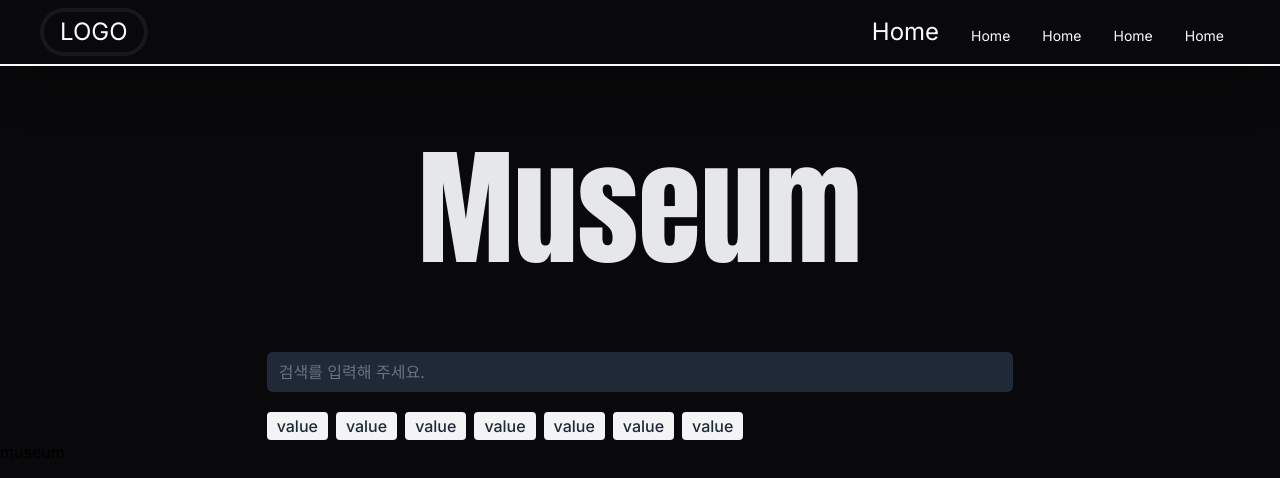
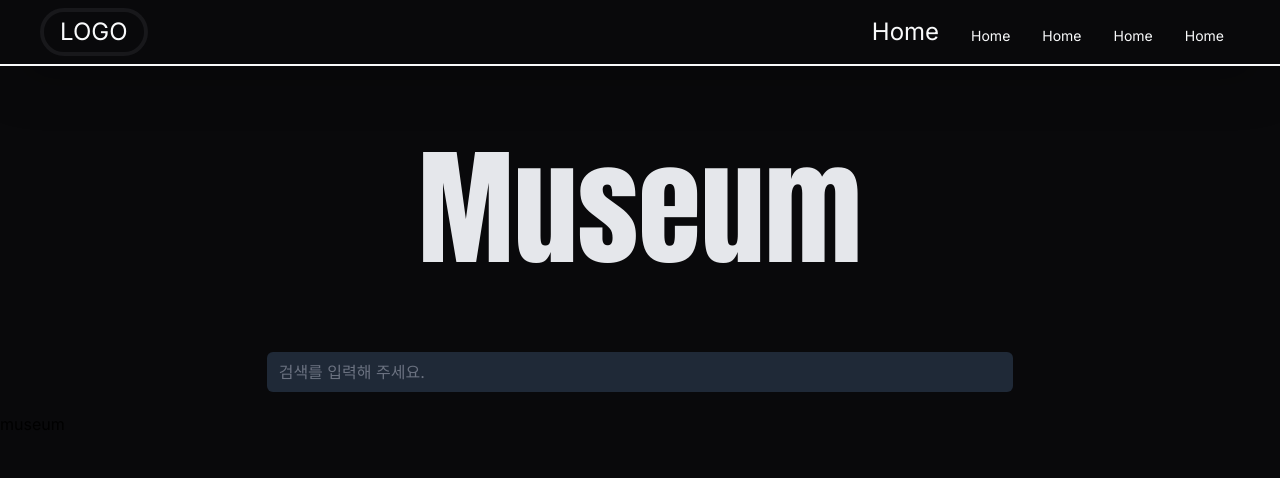
Before and after one commit to 2023-IMAGE-FUSION-CONTEST/image-fusion-contest, a Next.js app: page /gallery/museum in a window 1280 px wide. Shown: the top 478 px of the page. Built offline with nearby package versions, Linux system fonts and the light colour scheme.

Commit message:
delete tag

```diff
--- a/app/components/SearchInput.tsx
+++ b/app/components/SearchInput.tsx
@@ -75,15 +75,6 @@ export default function Input() {
                 onChange={(e) => setInput(e.target.value)}
                 onKeyDown={onEnterPress}
             />
-            <div className="flex flex-wrap w-7/12">
-                <Tag/>
-                <Tag/>
-                <Tag/>
-                <Tag/>
-                <Tag/>
-                <Tag/>
-                <Tag/>
-            </div>
         </div>
     );
 }
```
